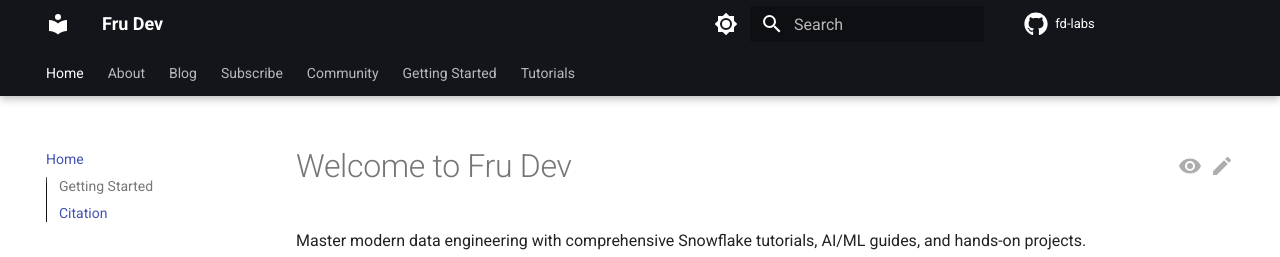
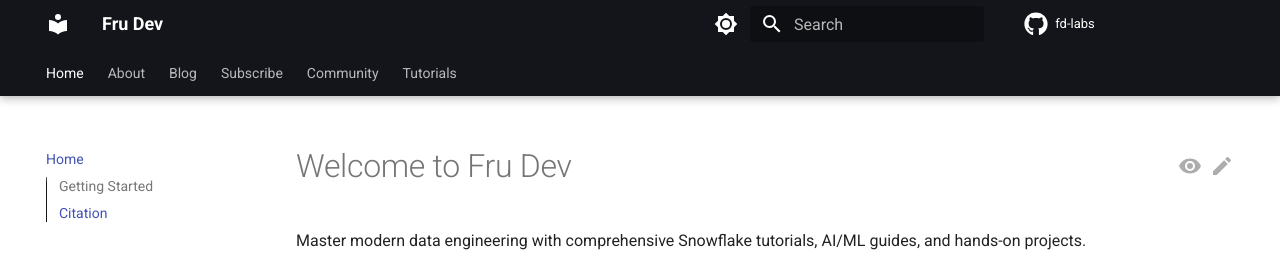
Before and after one commit to frulouis/fd-docs, an MkDocs documentation site: the page built from docs/index.md, in a window 1280 px wide. Shown: the top 257 px of the page. Built offline with MkDocs 1.6.1 and Material for MkDocs 9.7.7, drawn with Linux system fonts in a browser that asks for light colours; comment, search, counter and statistics services are not loaded.

Commit message:
Remove Getting Started section from navigation menu
- Remove 'Getting Started' and 'Installation' from main navigation
- Simplify navigation to focus on core content: Home, About, Blog, Subscribe, Community, Tutorials
- Installation guide still exists in docs but not prominently featured in menu
- Build tested and working correctly

```diff
--- a/mkdocs.yml
+++ b/mkdocs.yml
@@ -130,8 +130,6 @@ nav:
   - Blog: blog.md
   - Subscribe: subscribe.md
   - Community: community.md
-  - Getting Started:
-    - Installation: getting-started/installation.md
   - Tutorials:
     - Admin Operations:
       - Overview: tutorials/admins-ops/index.md
```
